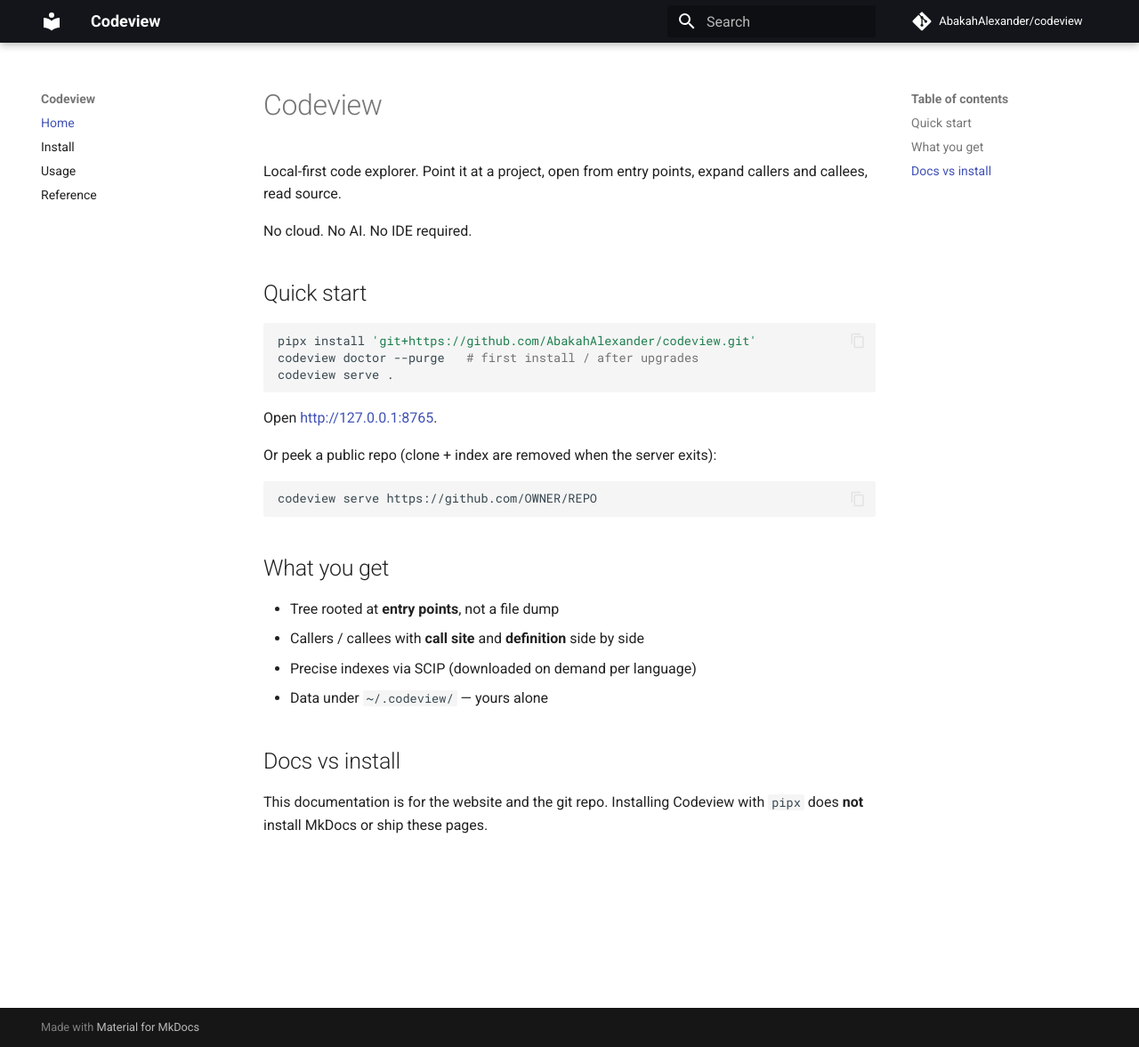
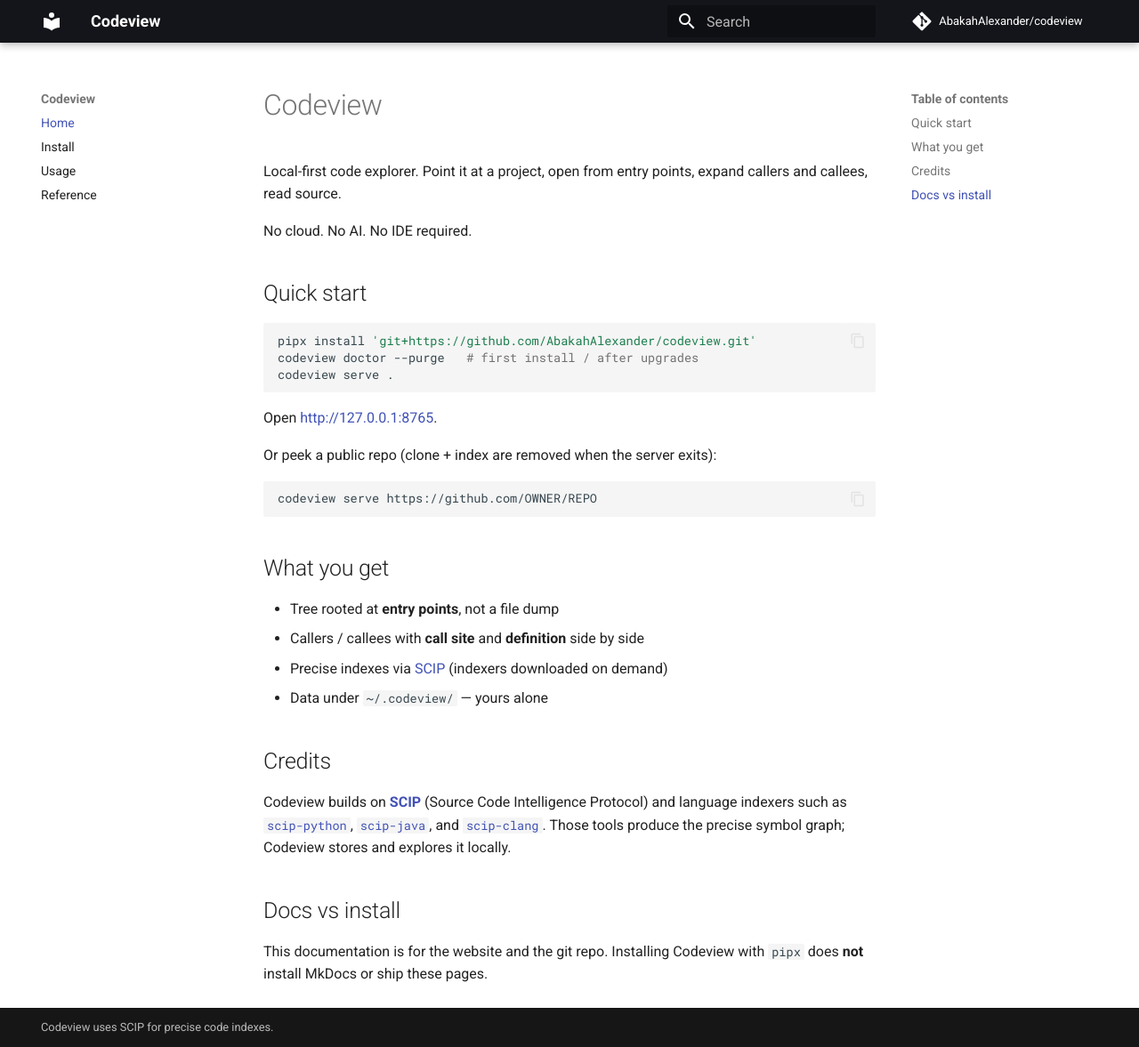
Before and after one commit to AbakahAlexander/codeview, an MkDocs documentation site: the page built from docs/index.md, in a window 1280 px wide and 1177 px high. Shown: the whole window at 89% size. Built offline with MkDocs 1.6.1 and Material for MkDocs 9.7.7, drawn with Linux system fonts in a browser that asks for light colours; comment, search, counter and statistics services are not loaded.

Commit message:
Credit SCIP in docs and hide the Material generator footer.

```diff
--- a/docs/index.md
+++ b/docs/index.md
@@ -24,8 +24,12 @@
 
 - Tree rooted at **entry points**, not a file dump
 - Callers / callees with **call site** and **definition** side by side
-- Precise indexes via SCIP (downloaded on demand per language)
+- Precise indexes via [SCIP](https://github.com/sourcegraph/scip) (indexers downloaded on demand)
 - Data under `~/.codeview/` — yours alone
+
+## Credits
+
+Codeview builds on **[SCIP](https://github.com/sourcegraph/scip)** (Source Code Intelligence Protocol) and language indexers such as [`scip-python`](https://github.com/sourcegraph/scip-python), [`scip-java`](https://github.com/sourcegraph/scip-java), and [`scip-clang`](https://github.com/sourcegraph/scip-clang). Those tools produce the precise symbol graph; Codeview stores and explores it locally.
 
 ## Docs vs install
 
--- a/mkdocs.yml
+++ b/mkdocs.yml
@@ -31,5 +31,13 @@
   - Usage: usage.md
   - Reference: reference.md
 
+extra:
+  generator: false
+
+copyright: >
+  Codeview uses
+  <a href="https://github.com/sourcegraph/scip" target="_blank" rel="noopener">SCIP</a>
+  for precise code indexes.
+
 plugins:
   - search
```
Also changed, not shown: docs/reference.md (+6 -0 lines).
